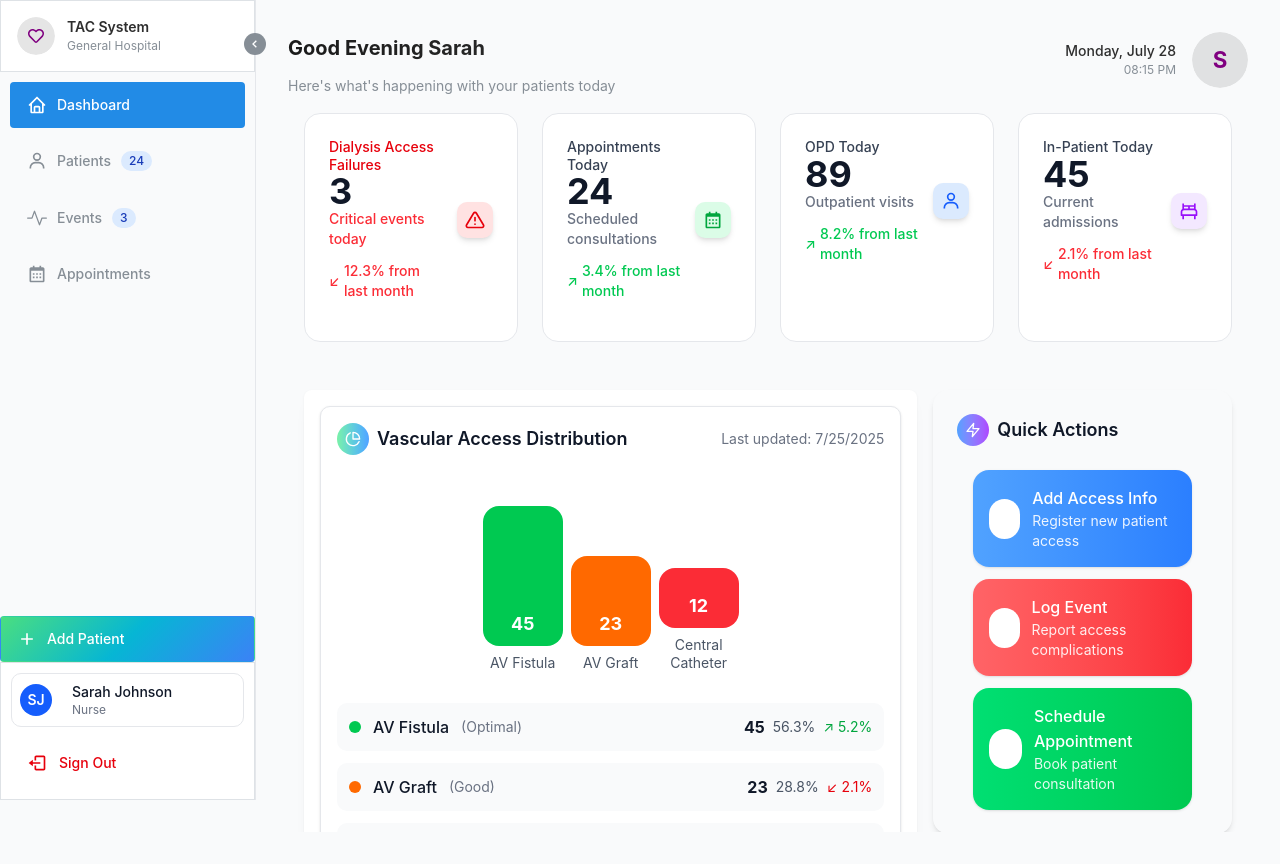
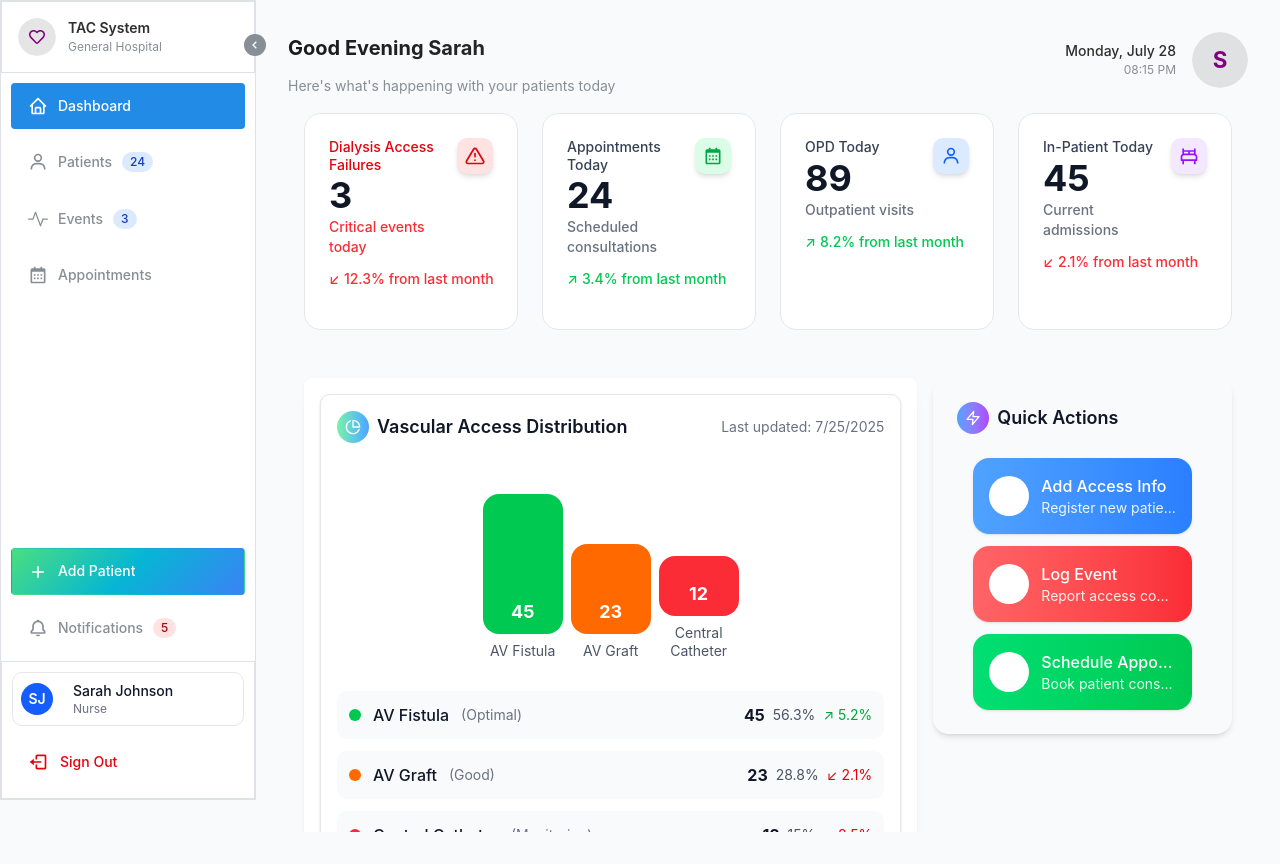
Before and after one commit to kibochamark/tac-client, a Next.js app: page /dashboard in a window 1280 px wide. Built offline with nearby package versions, Linux system fonts and the light colour scheme.

Commit message:
refactor: enhance DoctorsList, QuickActions, StatsCards, and Sidebar components for improved styling and responsiveness using Mantine; adjust layout and spacing for better user experience

```diff
--- a/src/components/doctors-list.tsx
+++ b/src/components/doctors-list.tsx
@@ -44,38 +44,42 @@ const DoctorsList = () => {
   ]
 
   return (
-    <div className="bg-white rounded-2xl shadow-sm hover:shadow-xl border border-gray-200 p-2">
-      <div className="flex items-center space-x-2 mb-6 p-2">
-        <div className="w-8 h-8 bg-purple-100 rounded-full flex items-center justify-center">
-          <BiUser className="w-4 h-4 text-purple-500" />
+    <div className="bg-white rounded-xl sm:rounded-2xl shadow-sm hover:shadow-xl border border-gray-200 p-3 sm:p-4">
+      <div className="flex items-center space-x-2 mb-4 sm:mb-6">
+        <div className="w-6 h-6 sm:w-8 sm:h-8 bg-purple-100 rounded-full flex items-center justify-center">
+          <BiUser className="w-3 h-3 sm:w-4 sm:h-4 text-purple-500" />
         </div>
-        <h3 className="text-lg font-semibold text-gray-900">Doctors List</h3>
+        <h3 className="text-base sm:text-lg font-semibold text-gray-900">Doctors List</h3>
       </div>
 
-      <div className="space-y-4">
+      <div className="space-y-3 sm:space-y-4">
         {doctors.map((doctor, index) => (
-          <div key={index} className="flex items-center space-x-2 p-4 hover:bg-gray-50 rounded-lg transition-colors">
-            <div className="w-10 h-10 bg-gradient-to-r from-blue-100 to-purple-100 rounded-full flex items-center justify-center text-blue-500 font-semibold">
+          <div key={index} className="flex items-start sm:items-center space-x-2 sm:space-x-3 p-3 sm:p-4 hover:bg-gray-50 rounded-lg transition-colors">
+            <div className="w-8 h-8 sm:w-10 sm:h-10 bg-gradient-to-r from-blue-100 to-purple-100 rounded-full flex items-center justify-center text-blue-500 font-semibold text-sm sm:text-base flex-shrink-0">
               {doctor.initials}
             </div>
 
-            <div className="flex-1 items-center flex gap-2 space-x-3">
-              <div className="flex flex-col">
-                <h4 className="font-semibold text-gray-900">{doctor.name}</h4>
+            <div className="flex-1 min-w-0">
+              <div className="flex flex-col sm:flex-row sm:items-center sm:justify-between gap-2">
+                <div className="min-w-0 flex-1">
+                  <h4 className="font-semibold text-gray-900 text-sm sm:text-base truncate">{doctor.name}</h4>
+                  <p className="text-xs sm:text-sm text-gray-600 truncate">{doctor.specialty}</p>
+                </div>
 
-                <p className="text-sm text-gray-600 ">{doctor.specialty}</p>
+                <div className="flex items-center justify-between sm:justify-end gap-2 sm:gap-3">
+                  <div className="text-right">
+                    <span className="text-xs sm:text-sm text-gray-500">Patients</span>
+                    <div className="font-bold text-gray-900 text-sm sm:text-base">{doctor.patients}</div>
+                  </div>
+
+                  <div className="flex items-center space-x-1 sm:space-x-2">
+                    <div className={`w-1.5 h-1.5 sm:w-2 sm:h-2 ${doctor.statusDot} rounded-full flex-shrink-0`}></div>
+                    <span className={`px-2 py-1 rounded-2xl text-xs font-medium ${doctor.statusColor} whitespace-nowrap`}>
+                      {doctor.status}
+                    </span>
+                  </div>
+                </div>
               </div>
-              <div className="">
-                <span className="text-sm text-gray-500">Patients</span>
-                <div className="font-bold text-gray-900 text-right">{doctor.patients}</div>
-              </div>
-              <div className="flex  items-center space-x-2 mt-1">
-                <div className={`w-2 h-2 ${doctor.statusDot} rounded-full`}></div>
-                <span className={`px-2 py-1 rounded-2xl text-xs font-medium ${doctor.statusColor}`}>
-                  {doctor.status}
-                </span>
-              </div>
-
             </div>
           </div>
         ))}
--- a/src/components/layout/sidebar.tsx
+++ b/src/components/layout/sidebar.tsx
@@ -3,10 +3,12 @@
 
 import React, { useEffect, useRef } from 'react'
 import { usePathname, useRouter } from 'next/navigation'
+import { Paper, Stack, Box } from '@mantine/core'
 import { MobileMenuToggle } from '../mobile-menu-toggle'
 import { SidebarHeader } from '../sidebar-header'
 import { SidebarNavigation } from '../sidebar-navigation'
 import { AddPatientButton } from '../add-patient-button'
+import { NotificationButton } from '../notification-button'
 import { SidebarFooter } from '../sidebar-footer'
 import { useSidebar } from '@/hooks/useSidebar'
 import { handleNavigation } from '@/lib/utils'
@@ -54,17 +56,21 @@ export const Sidebar = ({ isMobileMenuOpen, setIsMobileMenuOpen }: SidebarProps)
         <div className="fixed inset-0 bg-black bg-opacity-50 z-40 lg:hidden" />
       )}
 
-      <div
+      <Paper
         ref={sidebarRef}
-        className={`
-          ${isMobile ? 'fixed' : 'relative'}
-          h-screen bg-gray-50 border-r border-gray-200 flex flex-col transition-all duration-300 z-50
-          ${isMobile
-            ? `${isMobileMenuOpen ? 'translate-x-0' : '-translate-x-full'} w-64`
-            : `${isCollapsed ? 'w-16' : 'w-64'}`
-          }
-        `}
+        style={{
+          position: isMobile ? 'fixed' : 'relative',
+          height: '100vh',
+          width: isMobile ? '256px' : isCollapsed ? '64px' : '256px',
+          transform: isMobile ? (isMobileMenuOpen ? 'translateX(0)' : 'translateX(-100%)') : 'none',
+          transition: 'all 0.3s ease',
+          zIndex: 50,
+        }}
+        radius={0}
+        withBorder
+        className="flex flex-col"
       >
+        <Stack gap={0} style={{ height: '100%' }}>
           <SidebarHeader
             isCollapsed={isCollapsed}
             isMobile={isMobile}
@@ -72,18 +78,30 @@ export const Sidebar = ({ isMobileMenuOpen, setIsMobileMenuOpen }: SidebarProps)
             setIsMobileMenuOpen={setIsMobileMenuOpen}
           />
 
+          <Box style={{ flex: 1 }}>
             <SidebarNavigation
               pathname={pathname}
               isCollapsed={isCollapsed}
               isMobile={isMobile}
               onNavigate={onNavigate}
             />
+          </Box>
 
+          <Stack gap="xs" p="xs">
             <AddPatientButton
               isCollapsed={isCollapsed}
               isMobile={isMobile}
               onClick={() => onNavigate('/dashboard/patients/add')}
             />
+
+            <NotificationButton
+              isCollapsed={isCollapsed}
+              isMobile={isMobile}
+              onClick={() => onNavigate('/dashboard/notifications')}
+              hasNotifications={true}
+              count={5}
+            />
+          </Stack>
 
           <SidebarFooter
             isCollapsed={isCollapsed}
@@ -91,7 +109,8 @@ export const Sidebar = ({ isMobileMenuOpen, setIsMobileMenuOpen }: SidebarProps)
             onNavigate={onNavigate}
             onSignOut={onSignOut}
           />
-      </div>
+        </Stack>
+      </Paper>
     </>
   )
 }
--- a/src/components/quick-actions.tsx
+++ b/src/components/quick-actions.tsx
@@ -34,28 +34,26 @@ const QuickActions = () => {
     ]
 
     return (
-        <div className="space-y-4 shadow-md hover:shadow-xl p-6 rounded-2xl">
-            <div className="flex items-center space-x-2 mb-6">
-
-
-                <div className="w-8 h-8 bg-gradient-to-r from-blue-400 to-purple-500 rounded-full flex items-center justify-center">
-                    <FiZap className="w-4 h-4 text-white" />
+        <div className="space-y-3 sm:space-y-4 shadow-md hover:shadow-xl p-3 sm:p-4 lg:p-6 rounded-xl sm:rounded-2xl">
+            <div className="flex items-center space-x-2 mb-4 sm:mb-6">
+                <div className="w-6 h-6 sm:w-8 sm:h-8 bg-gradient-to-r from-blue-400 to-purple-500 rounded-full flex items-center justify-center">
+                    <FiZap className="w-3 h-3 sm:w-4 sm:h-4 text-white" />
                 </div>
-                <h3 className="text-lg font-semibold text-gray-900">Quick Actions</h3>
+                <h3 className="text-base sm:text-lg font-semibold text-gray-900">Quick Actions</h3>
             </div>
 
-            <div className="space-y-3 px-4">
+            <div className="space-y-2 sm:space-y-3 px-2 sm:px-4">
                 {actions.map((action, index) => (
                     <button
                         key={index}
-                        className={`w-full ${action.color} ${action.hoverColor} ${action.textColor} rounded-2xl p-4 flex items-center space-x-3 transition-colors duration-200 shadow-sm`}
+                        className={`w-full ${action.color} ${action.hoverColor} ${action.textColor} rounded-xl sm:rounded-2xl p-3 sm:p-4 flex items-center space-x-2 sm:space-x-3 transition-colors duration-200 shadow-sm`}
                     >
-                        <div className="w-10 h-10 bg-white bg-opacity-20 rounded-full flex items-center justify-center">
-                            <action.icon className="w-5 h-5" />
+                        <div className="w-8 h-8 sm:w-10 sm:h-10 bg-white bg-opacity-20 rounded-full flex items-center justify-center flex-shrink-0">
+                            <action.icon className="w-4 h-4 sm:w-5 sm:h-5" />
                         </div>
-                        <div className="text-left">
-                            <div className="font-medium">{action.title}</div>
-                            <div className="text-sm opacity-90">{action.subtitle}</div>
+                        <div className="text-left min-w-0 flex-1">
+                            <div className="font-medium text-sm sm:text-base truncate">{action.title}</div>
+                            <div className="text-xs sm:text-sm opacity-90 truncate">{action.subtitle}</div>
                         </div>
                     </button>
                 ))}
--- a/src/components/statscard.tsx
+++ b/src/components/statscard.tsx
@@ -67,7 +67,7 @@ const StatsCards = () => {
     ];
 
     return (
-        <div className="grid grid-cols-1 sm:grid-cols-2 lg:grid-cols-4 gap-4 lg:gap-6 mb-8">
+        <div className="grid grid-cols-1 sm:grid-cols-2 lg:grid-cols-4 gap-3 sm:gap-4 lg:gap-6 mb-4 sm:mb-6 lg:mb-8">
             {stats.map((stat, index) => {
                 const Icon = stat.icon;
 
@@ -75,38 +75,37 @@ const StatsCards = () => {
                     <div
                         key={index}
                         className={`
-                            group bg-white rounded-2xl border border-gray-200 p-6 transition-all duration-200
+                            group bg-white rounded-xl sm:rounded-2xl border border-gray-200 p-3 sm:p-4 lg:p-6 transition-all duration-200
                             hover:shadow-lg hover:border-gray-300 cursor-pointer ${stat.hoverBg}
                         `}
                     >
                         {/* Header with title and icon */}
-                        <div className=" flex items-center justify-between mb-4">
-                            <div >
-                            <h3 className={`text-sm font-medium ${stat.titleColor} leading-tight`}>
+                        <div className="flex items-start justify-between mb-3 sm:mb-4">
+                            <div className="flex-1 min-w-0">
+                                <h3 className={`text-xs sm:text-sm font-medium ${stat.titleColor} leading-tight mb-1`}>
                                     {stat.title}
                                 </h3>
 
-                            <span className={`text-4xl font-bold ${stat.valueColor} block leading-none`}>
+                                <span className={`text-2xl sm:text-3xl lg:text-4xl font-bold ${stat.valueColor} block leading-none mb-1`}>
                                     {stat.value}
                                 </span>
-                            <p className={`text-sm font-medium ${stat.subtitleColor} mb-3`}>
+                                <p className={`text-xs sm:text-sm font-medium ${stat.subtitleColor} mb-2 sm:mb-3`}>
                                     {stat.subtitle}
                                 </p>
                                 {/* Change indicator */}
                                 <div className="flex items-center">
-                                <span className={`text-sm font-medium ${stat.changeColor} flex items-center`}>
+                                    <span className={`text-xs sm:text-sm font-medium ${stat.changeColor} flex items-center`}>
                                         <span className="mr-1">
                                             {stat.changeType === 'increase' ? '↗' : '↙'}
                                         </span>
-                                    {stat.change}
+                                        <span className="truncate">{stat.change}</span>
                                     </span>
                                 </div>
                             </div>
-                        <div className={`${stat.iconBg} p-2 rounded-lg shadow-md flex-shrink-0 ml-3`}>
-                            <Icon className={`w-5 h-5 ${stat.iconColor}`} />
+                            <div className={`${stat.iconBg} p-1.5 sm:p-2 rounded-lg shadow-md flex-shrink-0 ml-2 sm:ml-3`}>
+                                <Icon className={`w-4 h-4 sm:w-5 sm:h-5 ${stat.iconColor}`} />
                             </div>
                         </div>
-
                     </div>
                 );
             })}
```
Lines whose indentation alone changed are shown as unchanged.
